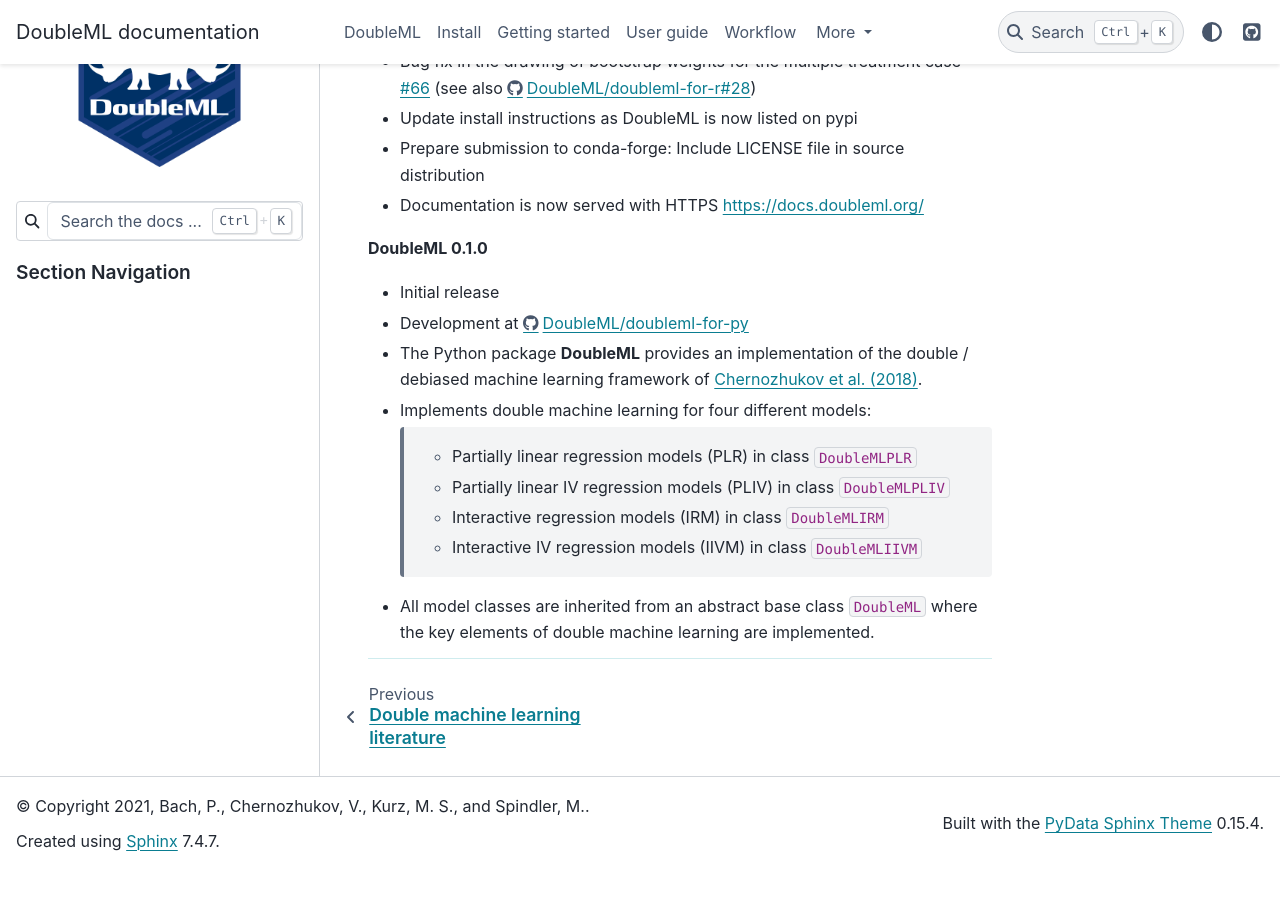
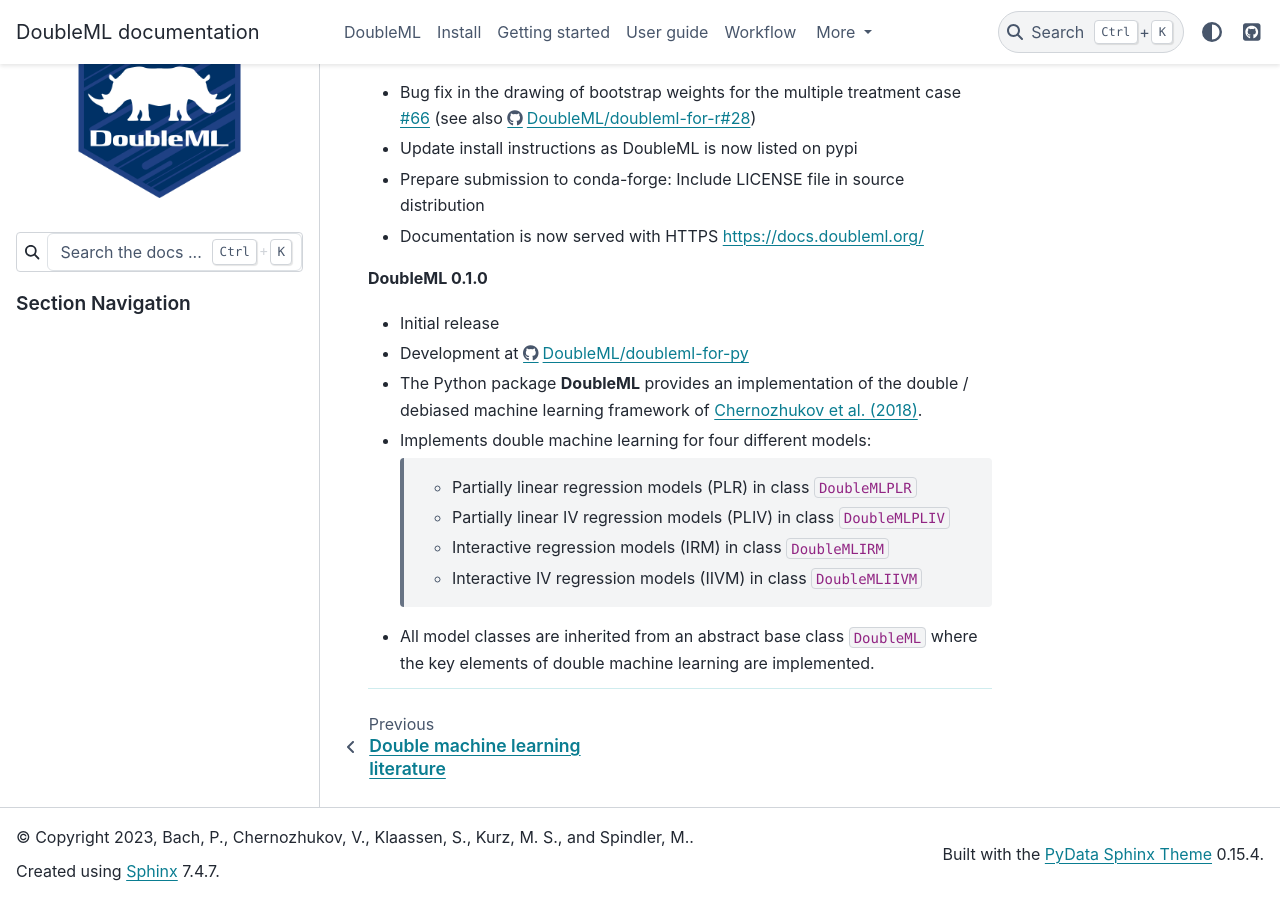
Before and after one commit to DoubleML/doubleml-docs, a Sphinx documentation site: the page built from doc/release/release.rst, in a window 1280 px wide and 900 px high, scrolled down 3575 px. Built offline with Sphinx 7.4.7 and the PyData theme 0.15.4, drawn with Linux system fonts in a browser that asks for light colours; before the commit the page ends 4445 px from its top, so only the background shows below that; some of the changed text lies outside the part shown.

Commit message:
change license to BSD 3-Clause and add Sven Klaassen to authors

```diff
--- a/doc/conf.py
+++ b/doc/conf.py
@@ -18,8 +18,8 @@
 # -- Project information -----------------------------------------------------
 
 project = 'DoubleML'
-copyright = '2021, Bach, P., Chernozhukov, V., Kurz, M. S., and Spindler, M.'
-author = 'Bach, P., Chernozhukov, V., Kurz, M. S., and Spindler, M.'
+copyright = '2023, Bach, P., Chernozhukov, V., Klaassen, S., Kurz, M. S., and Spindler, M.'
+author = 'Bach, P., Chernozhukov, V., Klaassen, S., Kurz, M. S., and Spindler, M.'
 
 
 # -- General configuration ---------------------------------------------------
--- a/doc/release/release.rst
+++ b/doc/release/release.rst
@@ -38,6 +38,7 @@
       `#192 <https://github.com/DoubleML/doubleml-for-py/pull/192>`_
       `#195 <https://github.com/DoubleML/doubleml-for-py/pull/195>`_
       `#196 <https://github.com/DoubleML/doubleml-for-py/pull/196>`_
+    - Change License to BSD 3-Clause
     - Maintenance
       `#174 <https://github.com/DoubleML/doubleml-for-py/pull/174>`_
       `#178 <https://github.com/DoubleML/doubleml-for-py/pull/178>`_
```
Also changed, not shown: 1 other file.
